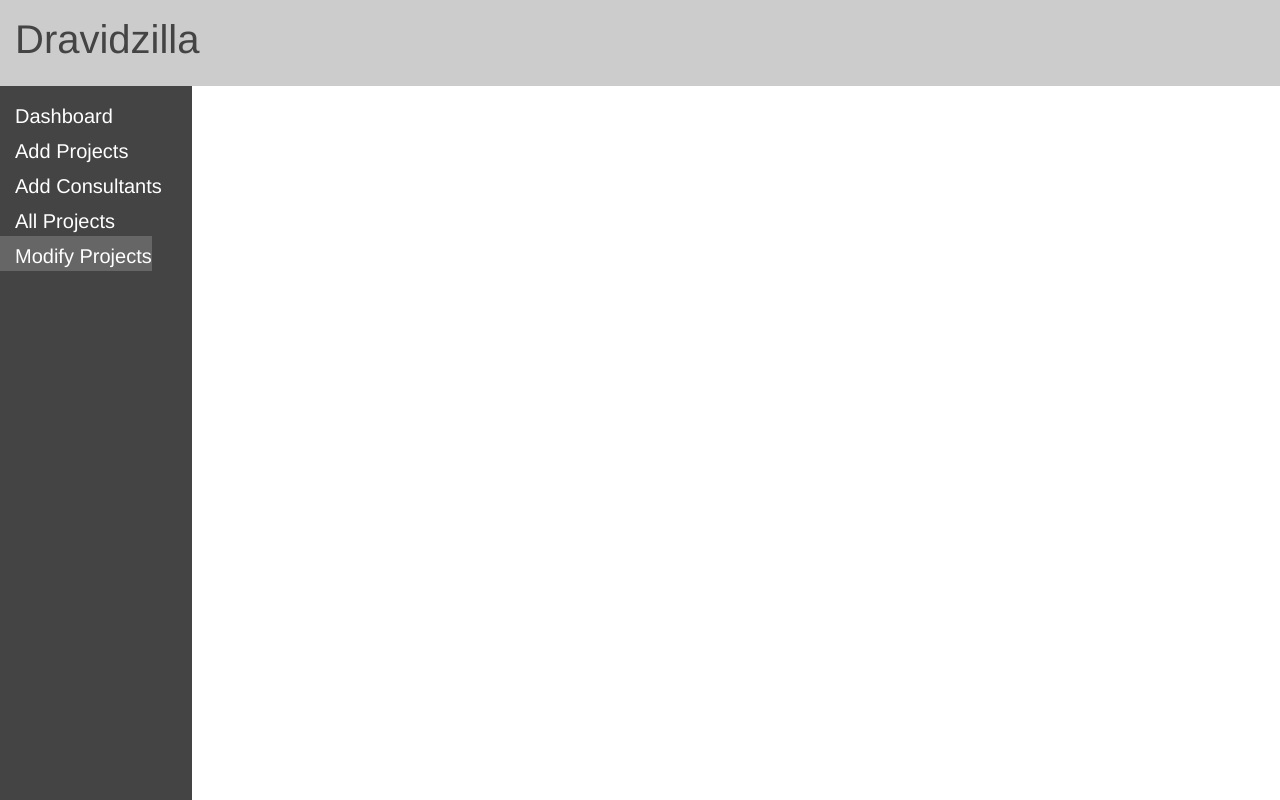
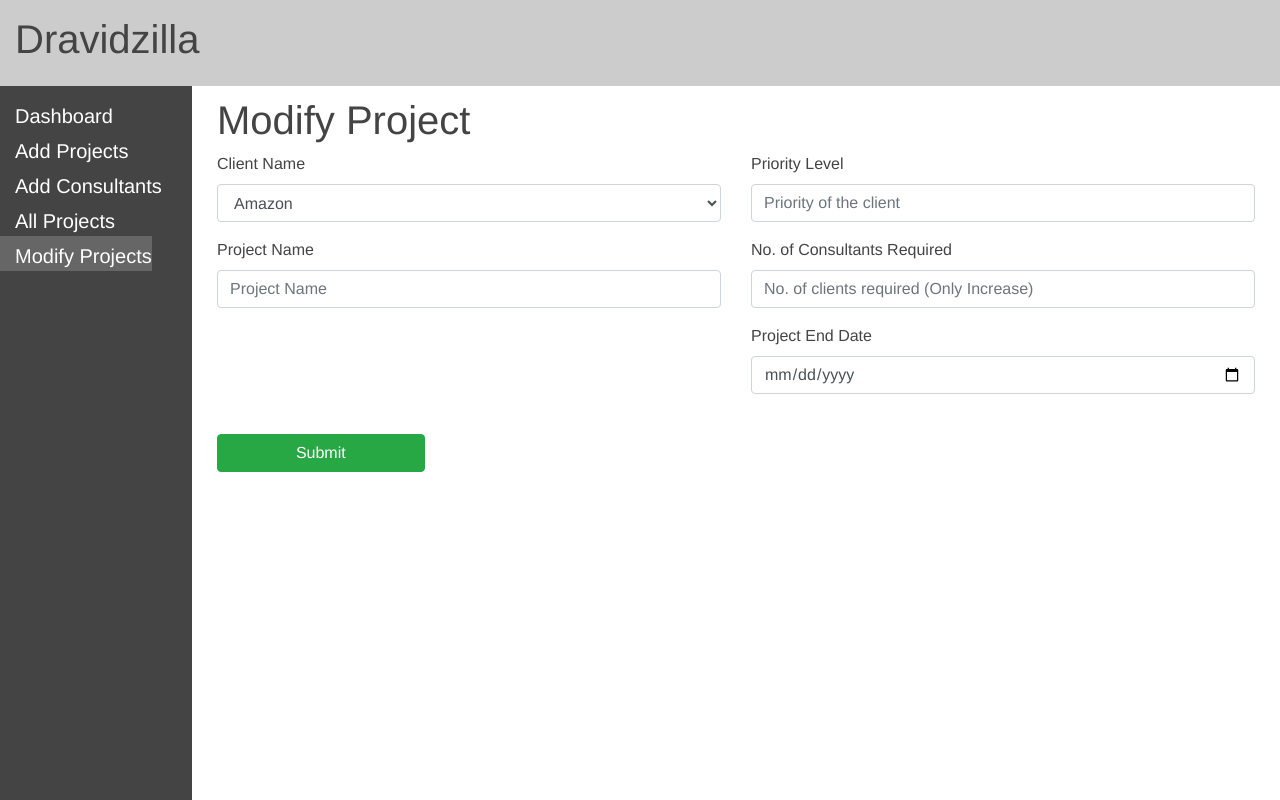
Before and after one commit to PrajwalG12121998/ChineseWallVisualization, a PHP site: page /ModifyProject.php in a window 1280 px wide. Run offline with PHP 8.4, Linux system fonts and the light colour scheme; data comes from the database, SQL or seed files in the repository.

Commit message:
Added modify project

```diff
--- a/ModifyProject.php
+++ b/ModifyProject.php
@@ -31,9 +31,48 @@
 </aside>
 
 <main>
-
-
-
+<div class="container-fluid bg">
+  <form action='ModifyProject.php' method="post" class="form-container" enctype="multipart/form-data">
+  <h1>Modify Project</h1>
+  <div class="row">
+    <div class="col-6">
+    <div class="form-group">
+      <label for="clientName">Client Name</label>
+      <select name="clientName" class="form-control" id="clientName" >
+	   <?php
+		$query="Select distinct client_name from projects order by client_name";
+		$result = mysqli_query($db,$query);
+		while($row = mysqli_fetch_array($result)){
+				echo "<option value='$row[0]'>$row[0]</option>";
+		}
+	   ?>
+	   </select>
+    </div>
+    <div class="form-group">
+      <label for="project_name">Project Name</label>
+      <input type="text" class="form-control" id="projectName" name="projectName" placeholder="Project Name" required>
+    </div>
+    </div>
+    <div class="col-6">
+    <div class="form-group">
+      <label for="priority_level">Priority Level</label>
+      <input type="number" class="form-control" id="priorityLevel" name="priorityLevel" placeholder="Priority of the client">
+    </div>
+    <div class="form-group">
+      <label for="startDate">No. of Consultants Required</label>
+      <input type="number" class="form-control" id="required" name="required" placeholder="No. of clients required (Only Increase)">
+    </div>
+	<div class="form-group">
+      <label for="startDate">Project End Date</label>
+      <input type="date" class="form-control" id="endDate" name="endDate" placeholder="End Date of Project">
+    </div>
+  </div>
+  </div>
+  <br>
+  <input type="submit" id="submit" name="submit" value="Submit" class="btn btn-success btn-block" style="width: 20%;">
+  <br>
+</form>
+</div>
 </main>
 
 
@@ -42,3 +81,57 @@
 <script src="https://stackpath.bootstrapcdn.com/bootstrap/4.3.1/js/bootstrap.min.js" integrity="sha384-JjSmVgyd0p3pXB1rRibZUAYoIIy6OrQ6VrjIEaFf/nJGzIxFDsf4x0xIM+B07jRM" crossorigin="anonymous"></script>
 
 </body>
+<?php
+
+    require('inc/config.php');
+    if(isset($_POST['submit'])){
+			$clientName = mysqli_escape_string($db,$_POST['clientName']);
+			 $projectName = mysqli_escape_string($db,$_POST['projectName']);
+       $priorityLevel = mysqli_escape_string($db,$_POST['priorityLevel']);
+       $endDate = mysqli_escape_string($db,$_POST['endDate']);
+		$required=mysqli_escape_string($db,$_POST['required']);
+		if($priorityLevel){
+			$query="update projects set priority_level=$priorityLevel where client_name='$clientName' and project_name='$projectName'";
+			if(!mysqli_query($db,$query)){
+            echo "<script type='text/javascript'>alert('Failed to upload');</script>";
+			exit("Failed to upload");
+          }
+		}
+		if($required){
+			$query="select project_id from projects where client_name='$clientName' and project_name='$projectName'";
+			$result=mysqli_query($db,$query);
+			$row=mysqli_fetch_array($result);
+			$projid=$row[0];
+			$query="select count(*) from projectconsultant where project_id=$projid and end_date is NULL";
+			$result=mysqli_query($db,$query);
+			$row=mysqli_fetch_array($result);
+			$consultants=$row[0];
+			if($required<$consultants)
+			{
+				echo "<script type='text/javascript'>alert('Cannot decrease consultants');</script>";
+			}
+			else
+			{
+				$required=$required-$consultants;
+				$query="update projects set consultantNo=$required where client_name='$clientName' and project_name='$projectName'";
+			if(!mysqli_query($db,$query)){
+            echo "<script type='text/javascript'>alert('Failed to upload');</script>";
+			exit("Failed to upload");
+          }
+			}
+		}
+		if($endDate){
+			$query="select project_id from projects where client_name='$clientName' and project_name='$projectName'";
+			$result=mysqli_query($db,$query);
+			$row=mysqli_fetch_array($result);
+			$projid=$row[0];
+			$query="update projectconsultant set end_date='$endDate' where project_id=$projid";
+			$result=mysqli_query($db,$query);
+			$query="update projects set end_date='$endDate' where client_name='$clientName' and project_name='$projectName'";
+			if(!mysqli_query($db,$query)){
+            echo "<script type='text/javascript'>alert('Failed to upload');</script>";
+          }
+		}
+   }
+
+?>
```
